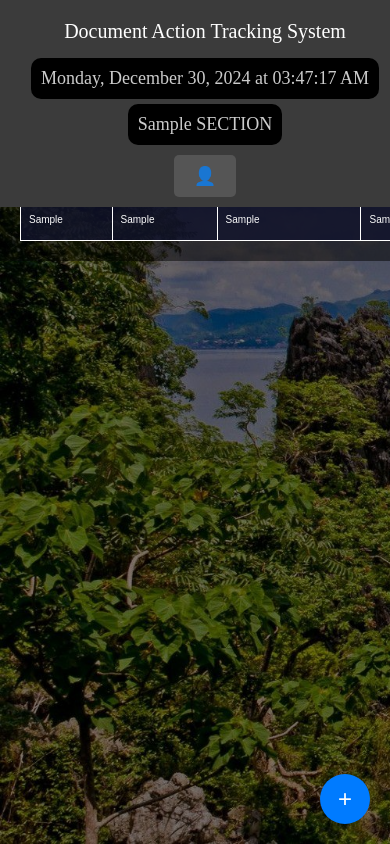
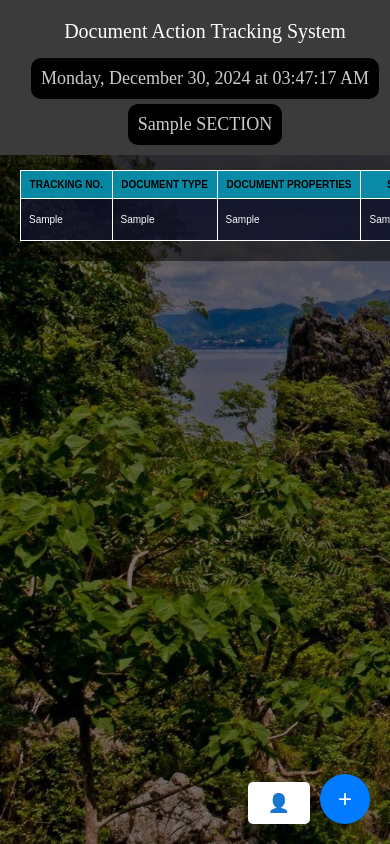
Before and after one commit to Evorxys/DTS_DENR, a Flask app: template templates/DTS.html in a window 390 px wide. Run offline with Flask 3, Linux system fonts and the light colour scheme; tables that the repository leaves empty hold one stand-in row (values such as "Sample post"); the template is opened without the code that fills it: values that come from a table or form of the project are taken from there, most other values are stand-ins (such as "Sample title", 1, 10 or a date in 2020); some libraries are stand-ins or nearby versions.

Commit message:
Optimized account management view for mobile

```diff
--- a/static/css/DTS_styles.css
+++ b/static/css/DTS_styles.css
@@ -62,6 +62,7 @@ body, header {
     align-items: center;
     text-align: center;
     flex-grow: 1;
+    position: relative; /* Added for positioning the profile icon */
 }
 
 .datetime {
@@ -631,11 +632,14 @@ html::before {
     }
     .profile-button-small-screen {
         display: block;
-        margin-top: 10px;
+        position: fixed; /* Changed to fixed */
+        bottom: 20px; /* Aligned with the plus icon */
+        right: 80px; /* Positioned to the left of the plus icon */
+        z-index: 11; /* Ensure it floats above other elements */
     }
     .profile-button {
-        background-color: #555;
-        color: white;
+        background-color: white; /* Changed background color to white */
+        color: black; /* Changed text color to black */
         padding: 10px 20px;
         border-radius: 5px;
         text-align: center;
@@ -646,7 +650,7 @@ html::before {
         cursor: pointer;
     }
     .profile-button:hover {
-        background-color: #777;
+        background-color: #f0f0f0; /* Slightly darker shade on hover */
     }
     .profile-modal {
         display: none;
@@ -1190,6 +1194,10 @@ html::before {
 
 .profile-button-small-screen {
     display: none;
+    position: fixed; /* Changed to fixed */
+    bottom: 20px; /* Aligned with the plus icon */
+    right: 80px; /* Positioned to the left of the plus icon */
+    z-index: 11; /* Ensure it floats above other elements */
 }
 
 @media (max-width: 768px) {
@@ -1212,11 +1220,14 @@ html::before {
     }
     .profile-button-small-screen {
         display: block;
-        margin-top: 10px;
+        position: fixed; /* Changed to fixed */
+        bottom: 20px; /* Aligned with the plus icon */
+        right: 80px; /* Positioned to the left of the plus icon */
+        z-index: 11; /* Ensure it floats above other elements */
     }
     .profile-button {
-        background-color: #555;
-        color: white;
+        background-color: white; /* Changed background color to white */
+        color: black; /* Changed text color to black */
         padding: 10px 20px;
         border-radius: 5px;
         text-align: center;
@@ -1227,7 +1238,7 @@ html::before {
         cursor: pointer;
     }
     .profile-button:hover {
-        background-color: #777;
+        background-color: #f0f0f0; /* Slightly darker shade on hover */
     }
 }
 
--- a/templates/DTS.html
+++ b/templates/DTS.html
@@ -10,15 +10,15 @@
     <header>
         <div class="top-bar" id="topBar">
             <div class="left-section">
+                <div class="profile-button-small-screen">
+                    <button class="profile-button" onclick="toggleProfileModal()">👤</button>
+                </div>
                 <div class="menu-icon" onclick="toggleMenu()">☰</div>
                 <div class="page-title">Document Action Tracking System</div>
             </div>
             <div class="center-section">
                 <div class="datetime" id="datetime"></div>
                 <div class="username">{{ section_designation }} SECTION</div>
-                <div class="profile-button-small-screen">
-                    <button class="profile-button" onclick="toggleProfileModal()">👤</button>
-                </div>
             </div>
             <div class="icons-right" id="iconsRight">
                 <div class="search-icon" onclick="toggleSearch()" data-tooltip="Search">🔍</div>
```
Also changed, not shown: app.py (line endings or trailing spaces).
